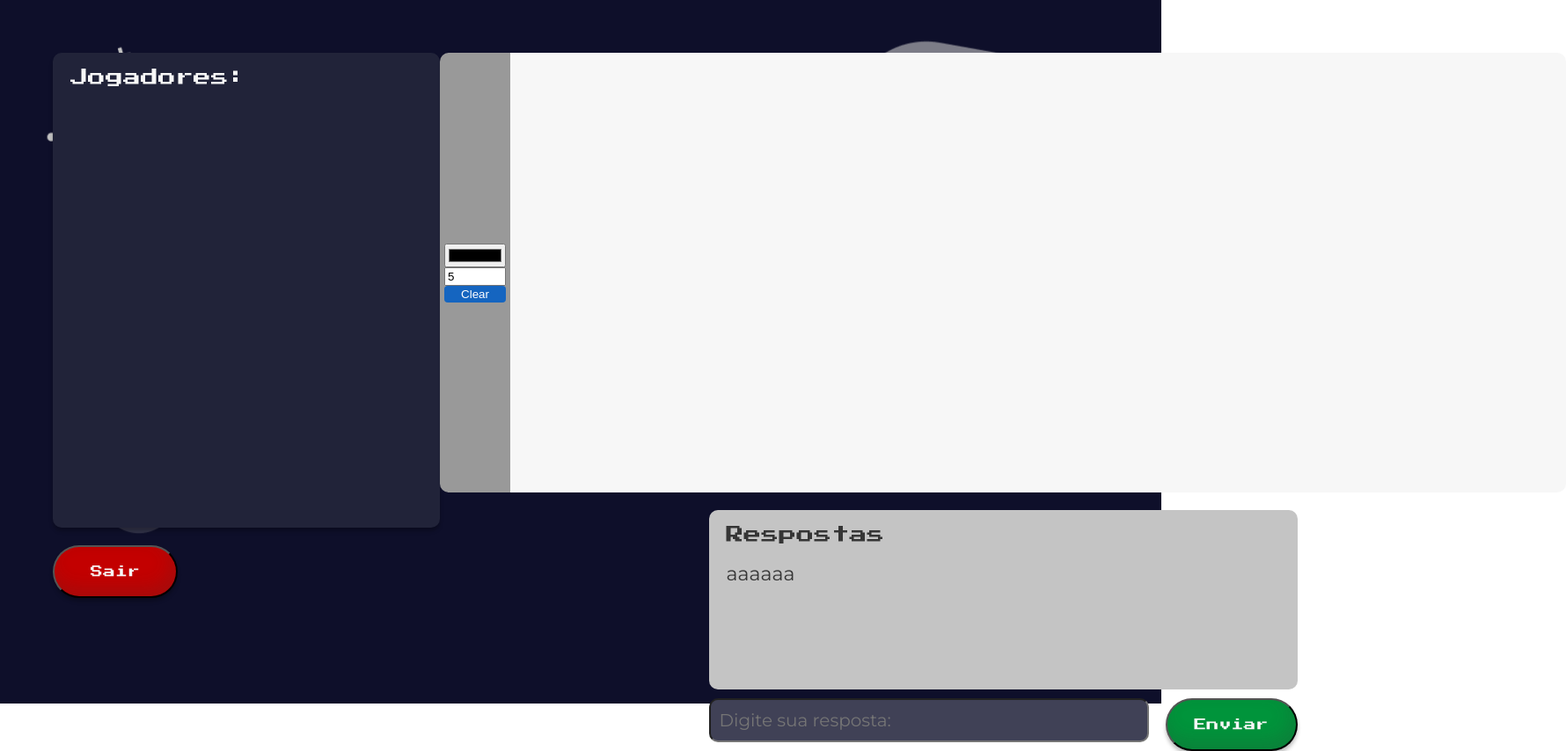
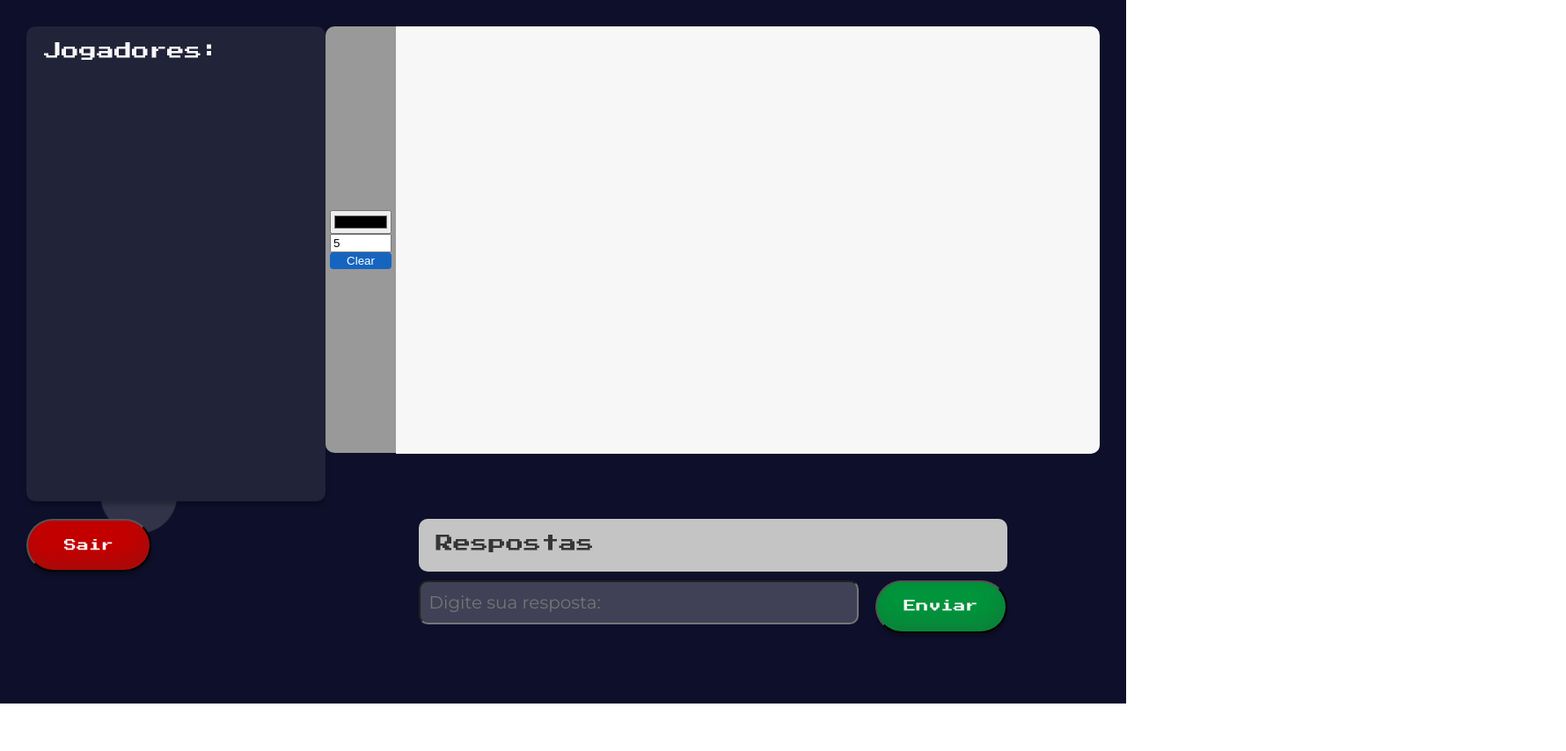
Before and after one commit to Miguel-EpicJS/online-drawing-kenji, a website: page frontend/index.html in a window 1280 px wide. Shown: the whole page at 88% size, 1780 px wide, since content can reach past the window. After the commit the page ends 800 px from the top, so only its background shows below. Drawn offline with Linux system fonts and the light colour scheme.

Commit message:
fix: layout and chat

```diff
--- a/frontend/index.js
+++ b/frontend/index.js
@@ -9,10 +9,10 @@ const canvasOffsetX = canvas.offsetLeft;
 const canvasOffsetY = canvas.offsetTop;
 
 canvas.width = window.innerWidth - canvasOffsetX;
-canvas.height = window.innerHeight - canvasOffsetY - 60;
+canvas.height = window.innerHeight - canvasOffsetY - 100;
 
 // User Mock
-const user =  "Player 1"
+const user = "Player 1";
 
 const paintStyle = {
   lineWidth: 3,
@@ -63,7 +63,7 @@ toolbar.addEventListener("click", (e) => {
         x: 0,
         y: 0,
         color: paintStyle.color,
-        user
+        user,
       })
     );
   }
@@ -93,7 +93,7 @@ const draw = (e) => {
     y: paint.pos.y,
   };
   paint.pos.x = e.clientX - canvasOffsetX;
-  paint.pos.y = e.clientY - canvasOffsetY;
+  paint.pos.y = e.clientY;
 
   ws.send(
     JSON.stringify({
@@ -103,7 +103,7 @@ const draw = (e) => {
       x: paint.pos.x,
       y: paint.pos.y,
       color: paintStyle.color,
-      user
+      user,
     })
   );
 
@@ -163,6 +163,6 @@ sendBtn.onclick = function () {
 
   let user = `${userObj.message}`;
 
-  ws.send(JSON.stringify({ path: "draw", text: user }));
+  ws.send(JSON.stringify({ path: "chat", text: user }));
   showMessage(messageBox.value);
 };
--- a/frontend/style.css
+++ b/frontend/style.css
@@ -19,7 +19,7 @@ h1 {
 }
 
 .principal-container {
-    padding: 60px;
+    padding: 30px;
     display: flex;
     justify-content: space-between;
     /* margin-top: 200px; */
@@ -76,7 +76,7 @@ h1 {
 }
 
 .players {
-    width: 400px;
+    width: 300px;
     height: 500px;
     background: #212339;
     box-shadow: 0px 4px 4px rgba(0, 0, 0, 0.25);
@@ -111,7 +111,11 @@ h1 {
     background: #F7F7F7;
     border-radius: 0 10px 10px 0;
     height: 100%;
-    width: 1200px;
+    width: 800px;
+}
+
+.drawing-board{
+    height: 90%;
 }
 
 span{
@@ -138,7 +142,7 @@ canvas {
 }
 
 .container {
-    height: 500px;
+    height: 75%;
     display: flex;
     margin-bottom: 20px;
 }
@@ -149,6 +153,7 @@ canvas {
     justify-content: center;
     padding: 5px;
     width: 70px;
+    height: 88%;
     background: #999999;
     border-radius: 10px 0 0 10px;
 }
@@ -171,7 +176,7 @@ canvas {
 
 .show-answer{
     width: 629px;
-    height: 164px;
+    height: 10%;
     background: #C4C4C4;
     border-radius: 10px;
     padding: 20px;
```
Also changed, not shown: backend/src/routes/routes.js (+17 -1 lines).
